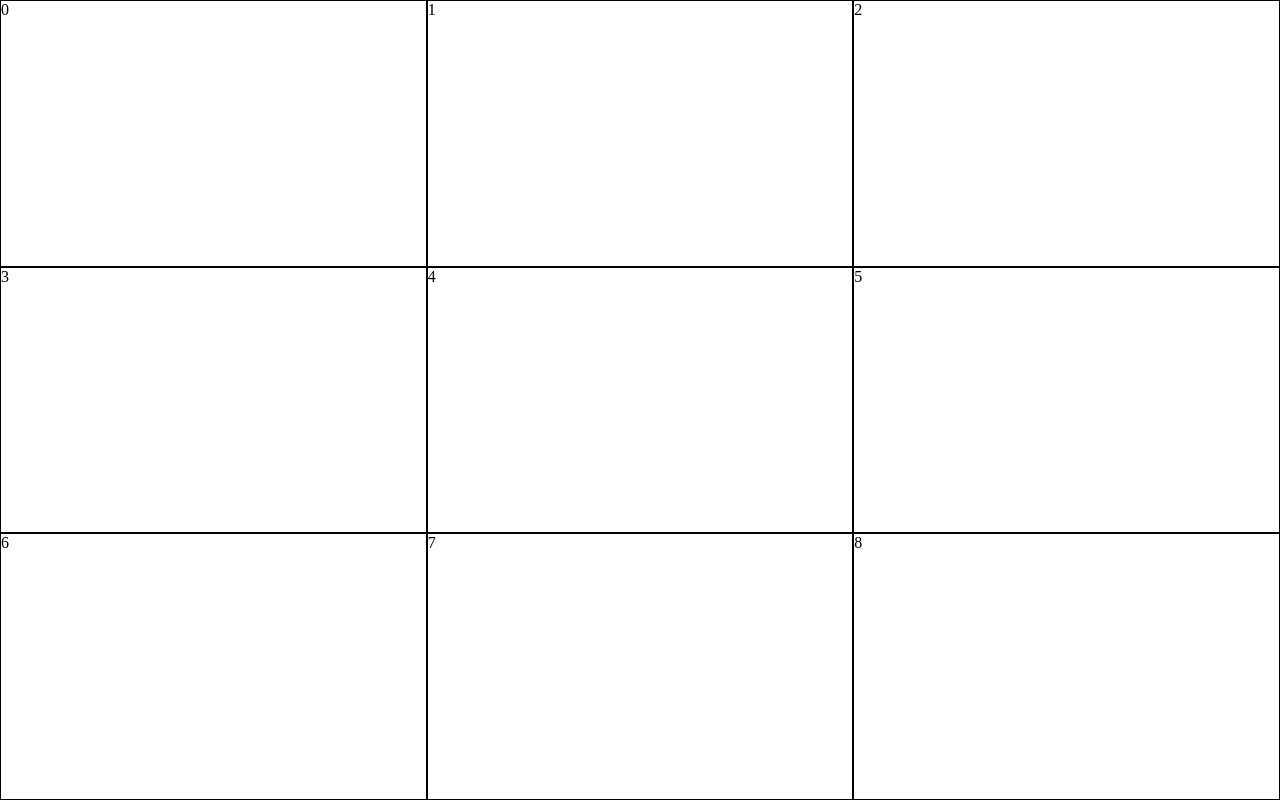
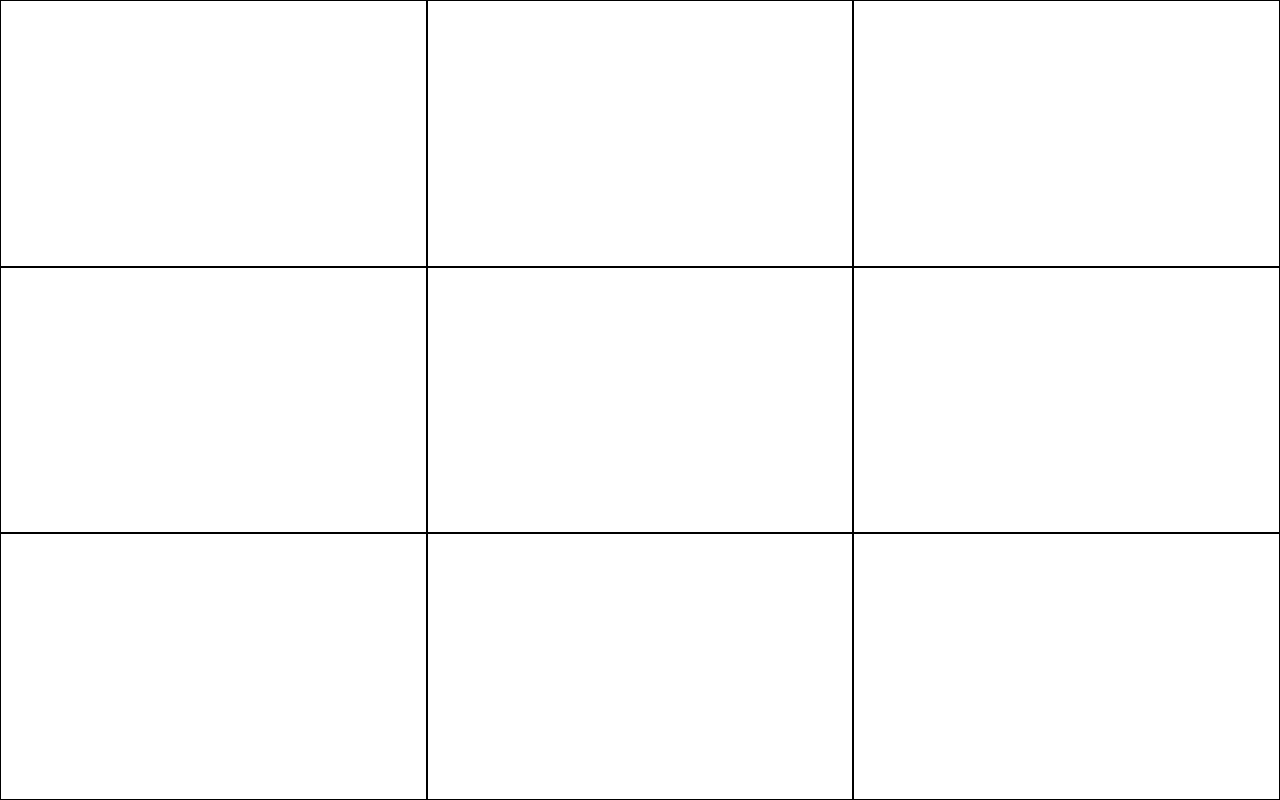
Before and after one commit to John-Moore-UOA/TicTacToe-React-JS, a React (Vite) app: page / in a window 1280 px wide. Built offline with nearby package versions, Linux system fonts and the light colour scheme.

Commit message:
const gettileclassname with history

```diff
--- a/src/Square.jsx
+++ b/src/Square.jsx
@@ -1,28 +1,31 @@
 import { useState } from "react";
 import "./styles.css";
 
-function getTileClassName(id, selectedTile, round) {
-  if (selectedTile === id) {
-    return round % 2 === 0 ? "playerOneSquare" : "playerTwoSquare";
-  }
-  return "square";
-}
-
 function Square({ value, id, round, onSelectTile }) {
   const [selectedTile, setSelectedTile] = useState(null);
+
+  let className = "square";
+
+  const getTileClassName = (id, round) => {
+    if (className != "square") return className;
+
+    if (selectedTile === id) {
+      className = round % 2 === 0 ? "playerOneSquare" : "playerTwoSquare";
+      return className;
+    }
+    return "square";
+  };
 
   return (
     <>
       {
         <div
-          className={getTileClassName(id, selectedTile, round)}
+          className={getTileClassName(id, round)}
           onClick={(event) => {
             setSelectedTile(id);
             onSelectTile(id);
           }}
-        >
-          {value}
-        </div>
+        ></div>
       }{" "}
     </>
   );
```
